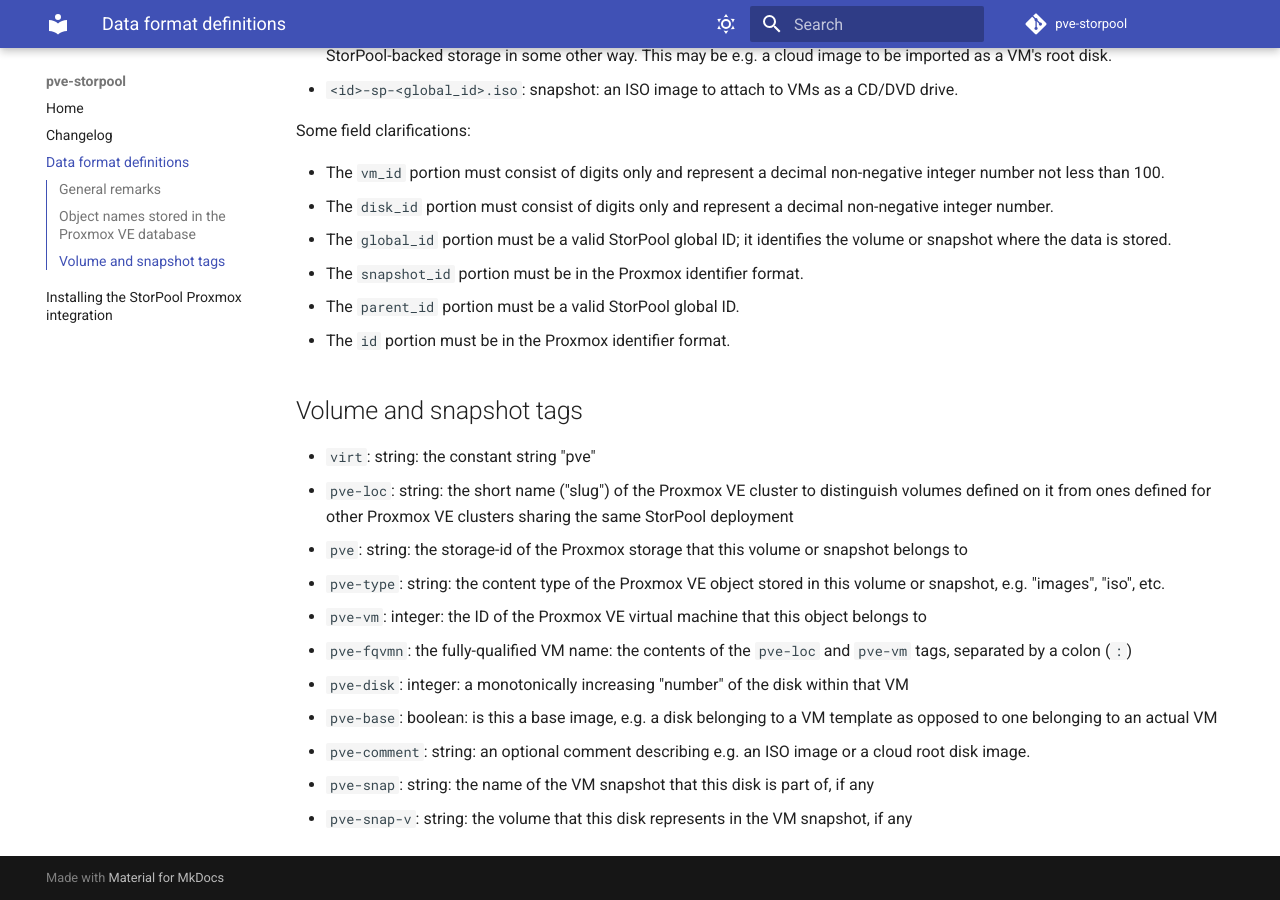
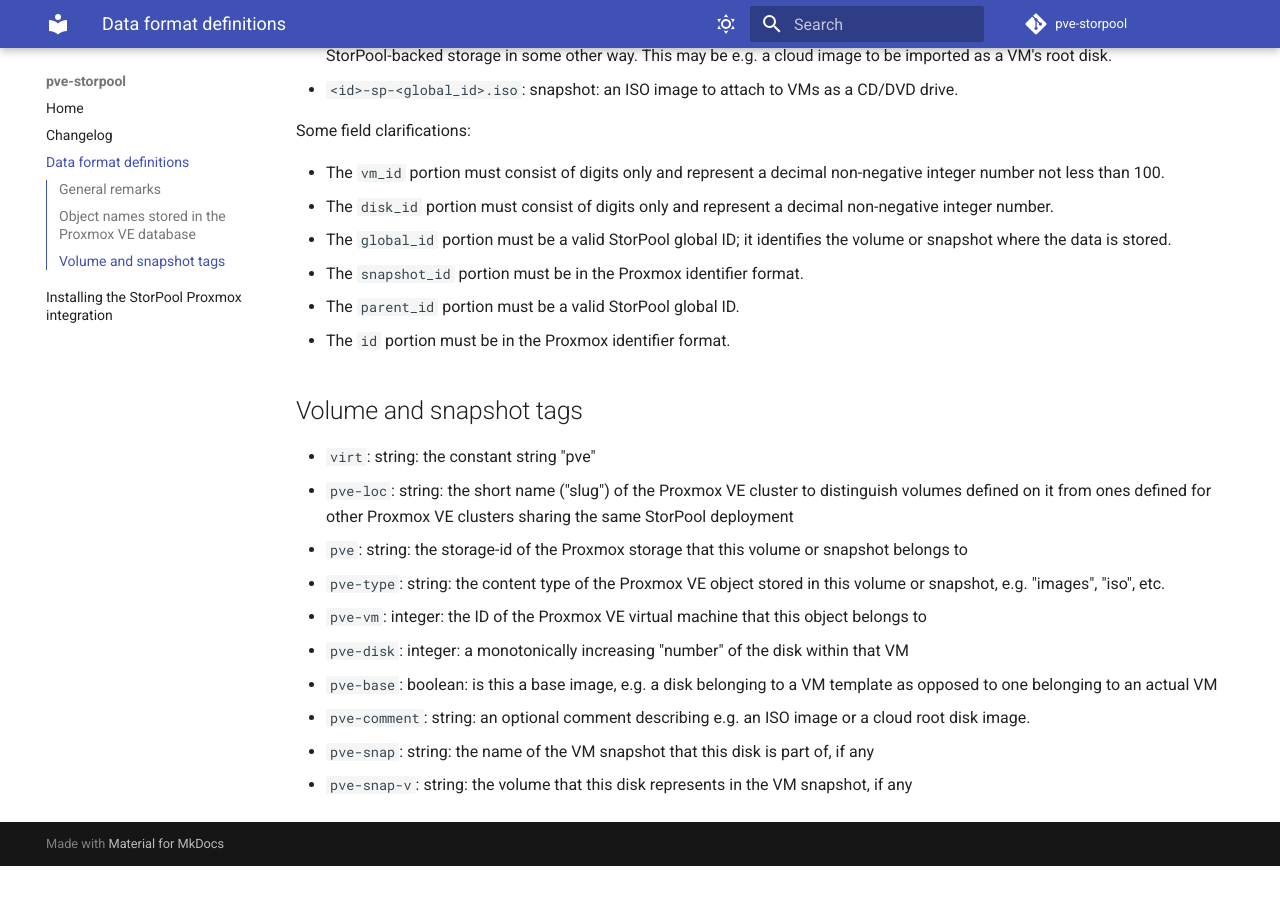
Before and after one commit to storpool/pve-storpool, an MkDocs documentation site: the page built from docs/data.md, in a window 1280 px wide and 900 px high, scrolled down 624 px. Built offline with MkDocs 1.6.1 and Material for MkDocs 9.7.7, drawn with Linux system fonts in a browser that asks for light colours; comment, search, counter and statistics services are not loaded; after the commit the page ends 1490 px from its top, so only the background shows below that.

Commit message:
Revert "Set the new pve-fqvmn StorPool tag to <pve-loc>:<pve-vm>"
It was decided that we will go the other way, it is a better idea for
various tools to have access to the VM ID and the deployment ID
separately.

This reverts commit 5a4432f82885cc87dc5f25f8c35b1eaedcb954ea.

```diff
--- a/docs/data.md
+++ b/docs/data.md
@@ -48,8 +48,6 @@
 - `pve-type`: string: the content type of the Proxmox VE object stored in this volume or
   snapshot, e.g. "images", "iso", etc.
 - `pve-vm`: integer: the ID of the Proxmox VE virtual machine that this object belongs to
-- `pve-fqvmn`: the fully-qualified VM name: the contents of the `pve-loc` and `pve-vm`
-  tags, separated by a colon (`:`)
 - `pve-disk`: integer: a monotonically increasing "number" of the disk within that VM
 - `pve-base`: boolean: is this a base image, e.g. a disk belonging to a VM template as
   opposed to one belonging to an actual VM
```
Also changed, not shown: 1 other file.
